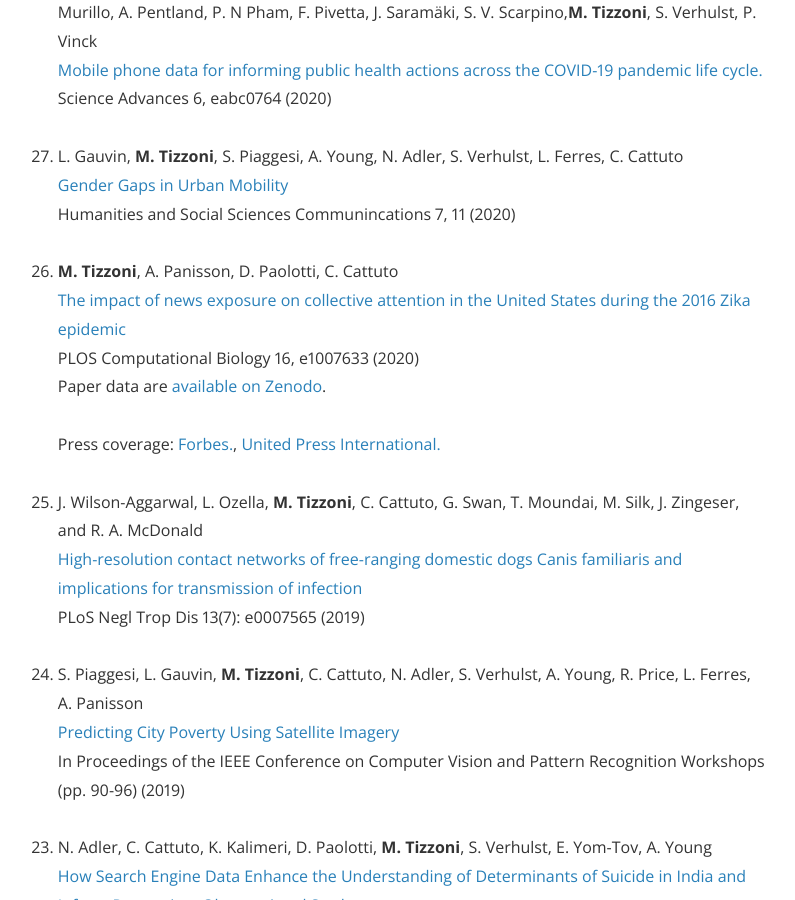
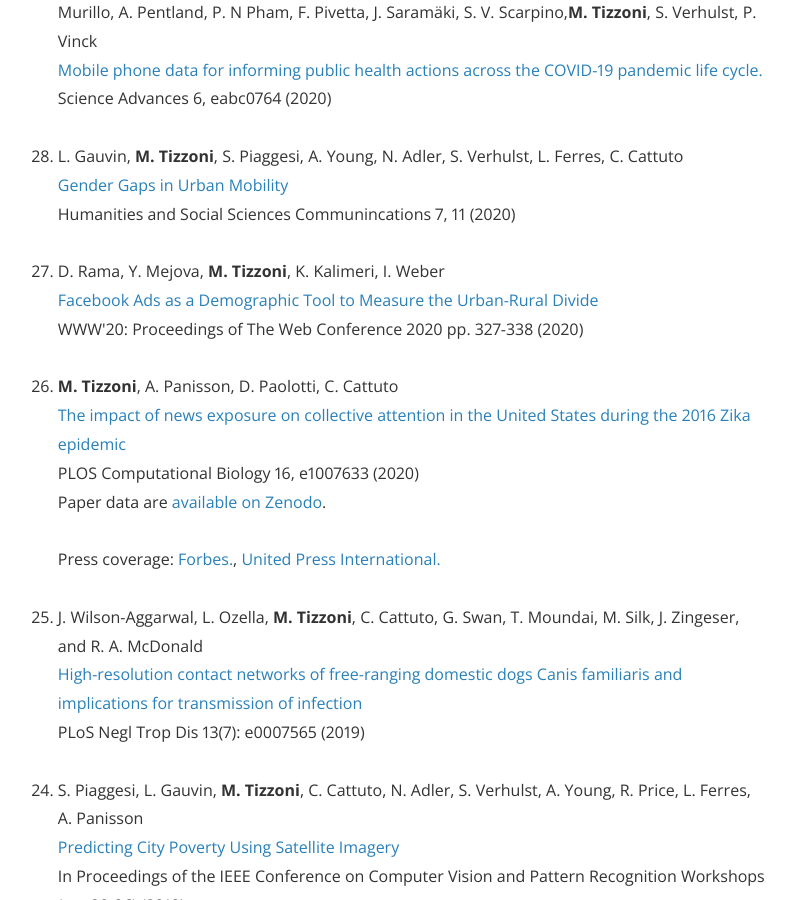
Before and after one commit to micheletizzoni/micheletizzoni.github.io, a Jekyll site: the page built from 3_publications.md, in a window 1280 px wide and 900 px high, scrolled down 668 px. Shown: the whole window, without its empty margins (243-1038 px from the left). Built offline with Jekyll 4.4.1, drawn with Linux system fonts in a browser that asks for light colours; nearby versions of some CDN libraries.

Commit message:
Update 3_publications.md

```diff
--- a/3_publications.md
+++ b/3_publications.md
@@ -23,10 +23,14 @@ Check out my profile on [Google Scholar](https://scholar.google.it/citations?use
   Science Advances 6, eabc0764 (2020)<br>
   <br>
 
-
   <li>L. Gauvin, <strong>M. Tizzoni</strong>, S. Piaggesi, A. Young,  N. Adler, S. Verhulst, L. Ferres, C. Cattuto<br>
   <a href="https://www.nature.com/articles/s41599-020-0500-x">Gender Gaps in Urban Mobility</a><br>
   Humanities and Social Sciences Communincations 7, 11 (2020)<br>
+  <br>
+
+  <li>D. Rama, Y. Mejova, <strong>M. Tizzoni</strong>, K. Kalimeri, I. Weber<br>
+  <a href="https://dl.acm.org/doi/10.1145/3366423.3380118">Facebook Ads as a Demographic Tool to Measure the Urban-Rural Divide</a><br>
+  WWW'20: Proceedings of The Web Conference 2020 pp. 327-338 (2020)<br>
   <br>
 
   <li><strong>M. Tizzoni</strong>, A. Panisson, D. Paolotti, C. Cattuto <br>
```
